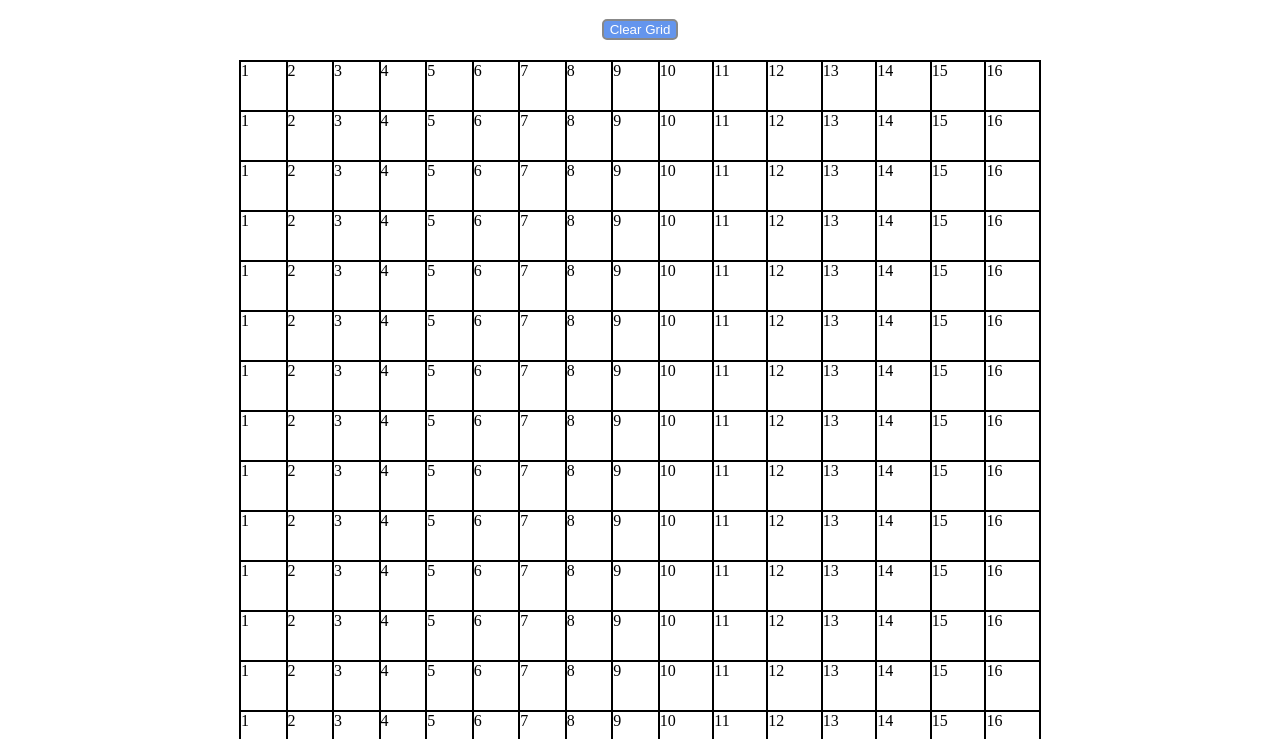
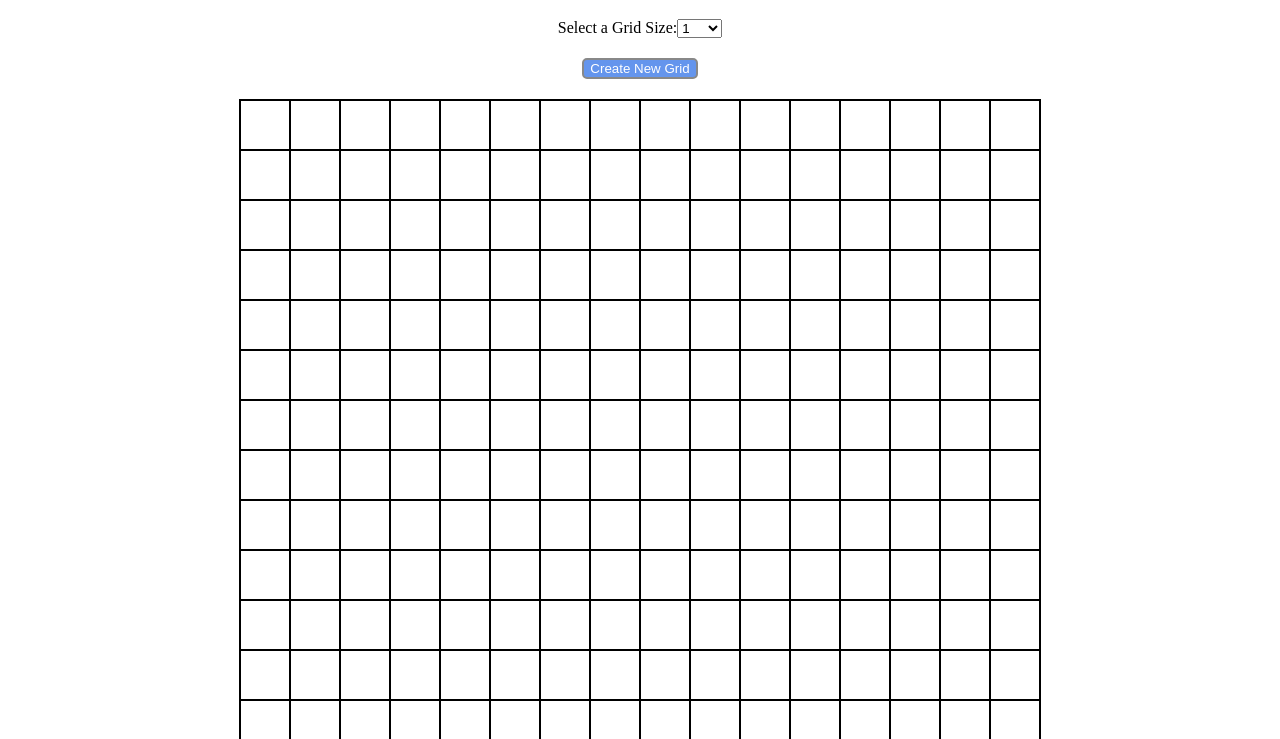
Before and after one commit to dylan-rodarte/odin-eas, a plain HTML site: page index.html in a window 1280 px wide. Shown: the part 61-800 px from the top of the page. Drawn offline with Linux system fonts and the light colour scheme.

Commit message:
feat(createSelectionGrid): Add pick list to determine size of new grid created by button

```diff
--- a/index.html
+++ b/index.html
@@ -8,9 +8,13 @@
         <script src="script.js" defer></script> <!--Links to external Javascript-->
     </head>
 
-    <body onload="createGrid(16)"> <!--What visitors to site actually see-->
+    <body onload="createGrid(16);createSelectionGrid()"> <!--What visitors to site actually see-->
         <h1>Header</h1>
-        <button class="clearBtn">Clear Grid</button>
+        <div class="gridSelector">
+            <label for="gridSize">Select a Grid Size:</label>
+            <select name="sizes" id="gridSize"></select>
+        </div>
+        <button class="clearBtn">Create New Grid</button>
         <div class="container">
 
         </div>
--- a/script.js
+++ b/script.js
@@ -1,10 +1,11 @@
 const container = document.querySelector(".container");
 const clearButton = document.querySelector(".clearBtn");
+const selectGrid = document.querySelector("#gridSize");
 
 
 clearButton.addEventListener("click", () =>{
     container.replaceChildren();
-    createGrid(10);
+    createGrid(selectGrid.value);
 })
 
 
@@ -23,8 +24,20 @@ function createRow(dimension){
         pixel.addEventListener("click", () =>{
             pixel.style.backgroundColor = "black";
         })
-        pixel.textContent = (j+1);
+        pixel.addEventListener("dblclick", () =>{
+            pixel.style.backgroundColor = "white";
+        })
+        //pixel.textContent = (j+1);
         row.appendChild(pixel);
     }
     container.appendChild(row);
 }
+
+function createSelectionGrid(){
+    for (let i = 1; i < 101; i++){
+        const option = document.createElement("option");
+        option.value = i;
+        option.text = `${i}`;
+        selectGrid.appendChild(option);
+    }
+}
--- a/style.css
+++ b/style.css
@@ -31,3 +31,9 @@
     border-color: #888;
     border-style: solid;
 }
+
+.gridSelector {
+    margin: auto;
+    display: flex;
+    justify-content: center;
+}
```
